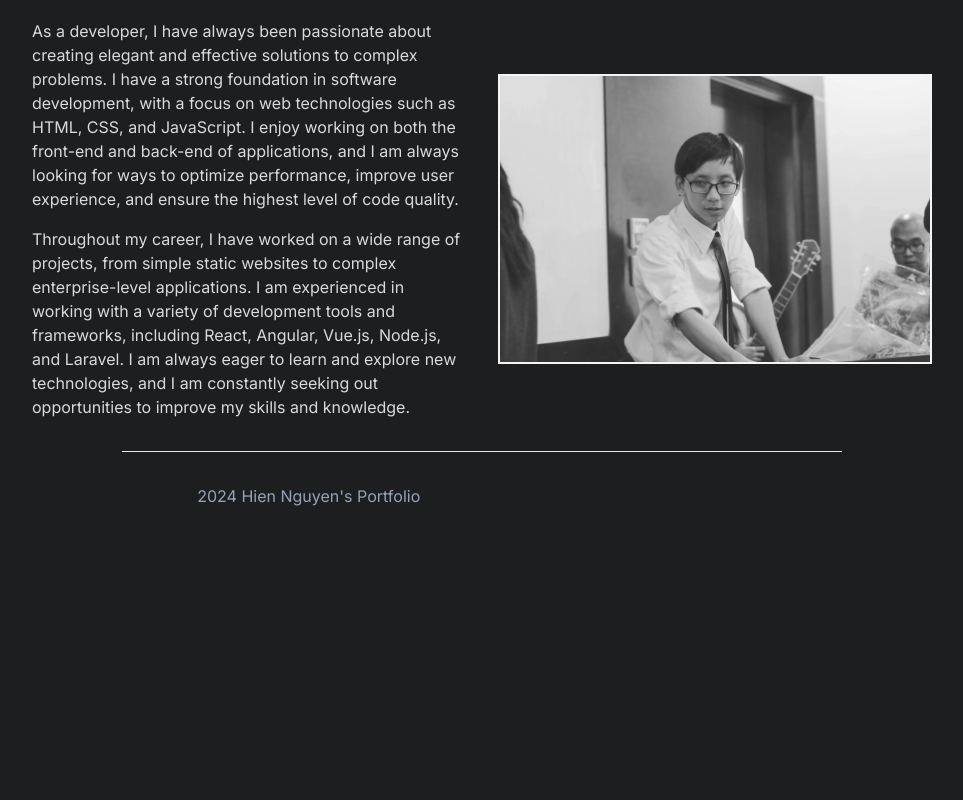
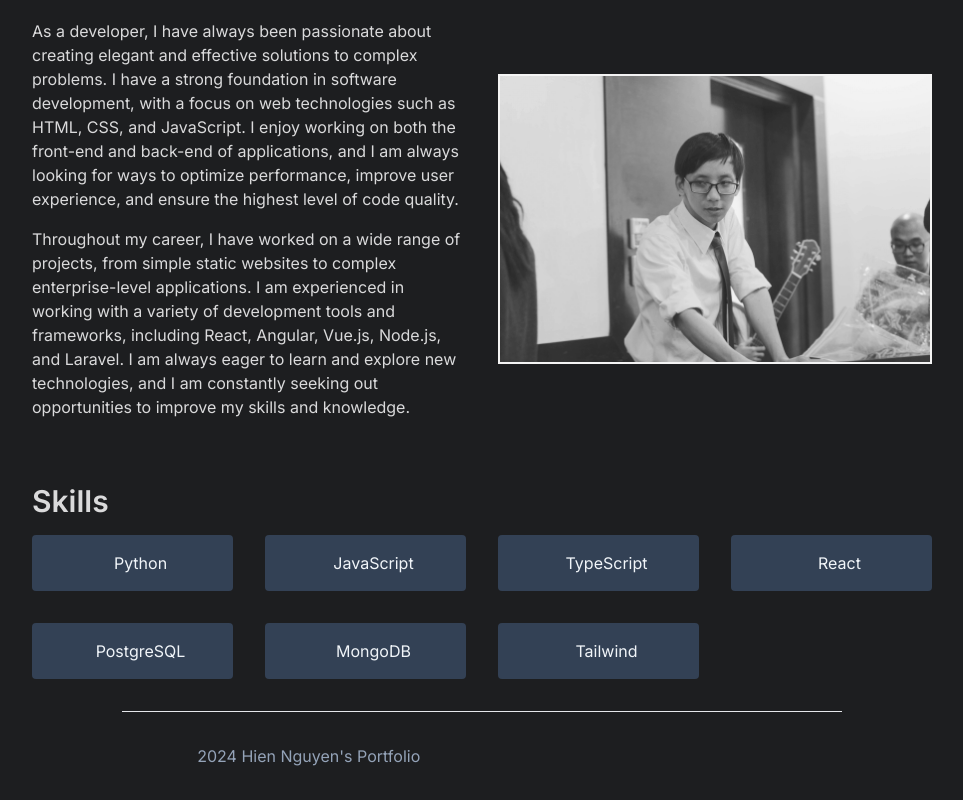
Before and after one commit to Dragonaria/ntnhien.portfolio, a Next.js app: page /nextjs-github-pages/ in a window 1280 px wide. Shown: the part 937-1737 px from the top of the page, without its empty margins (158-1121 px from the left). Before the commit the page ends 1477 px from the top, so only its background shows below. Built offline with nearby package versions, Linux system fonts and the light colour scheme.

Commit message:
Skills section

```diff
--- /dev/null
+++ b/app/constants.tsx
@@ -0,0 +1,30 @@
+export const SKILLS =[
+    {
+        name: "Python",
+        iconClass: "python"
+    },
+    {
+        name: "JavaScript",
+        iconClass: "javascript"
+    },
+    {
+        name: "TypeScript",
+        iconClass: "typescript"
+    },
+    {
+        name: "React",
+        iconClass: "react"
+    },
+    {
+        name: "PostgreSQL",
+        iconClass: "postgresql"
+    },
+    {
+        name: "MongoDB",
+        iconClass: "mongodb"
+    },
+    {
+        name: "Tailwind",
+        iconClass: "tailwind-css"
+    },
+]
--- a/app/page.tsx
+++ b/app/page.tsx
@@ -1,12 +1,14 @@
 import About from "@/components/About";
 import Hero from "@/components/Hero";
-import Navbar from "@/components/Navbar";
+import Skills from "@/components/Skills";
+import { SKILLS } from "./constants";
 
 export default function Home() {
   return (
     <main>
       <Hero/>
       <About/>
+      <Skills skills={SKILLS}/>
     </main>
   );
 }
--- /dev/null
+++ b/components/Skills.tsx
@@ -0,0 +1,30 @@
+// components.Skills
+
+interface Skill {
+    name: string;
+    iconClass: string;
+}
+
+interface SkillList {
+    skills: Array<Skill>;
+}
+
+export default function Skills(props: SkillList) {
+    const listSkills = props.skills.map( item => (
+        <div
+            className="flex justify-center items-center rounded gap-y-0 gap-x-4 p-4 hover:bg-amber-400 hover:text-black bg-slate-700 text-slate-100 transition-all duration-500 ease-in-out"
+            key={item.name}
+        >
+            <i className={`bx bxl-${item.iconClass} text-2xl`}/>
+            <p>{item.name}</p>
+        </div>
+    ))
+    return (
+        <section className="py-8 px-0" id="skills-container">
+            <h2 className="text-3xl	font-semibold mb-4">Skills</h2>
+            <div className="grid grid-cols-2 lg:grid-cols-4 gap-8" id="skills-grid">
+                {listSkills}
+            </div>
+        </section>
+    )
+}
```
